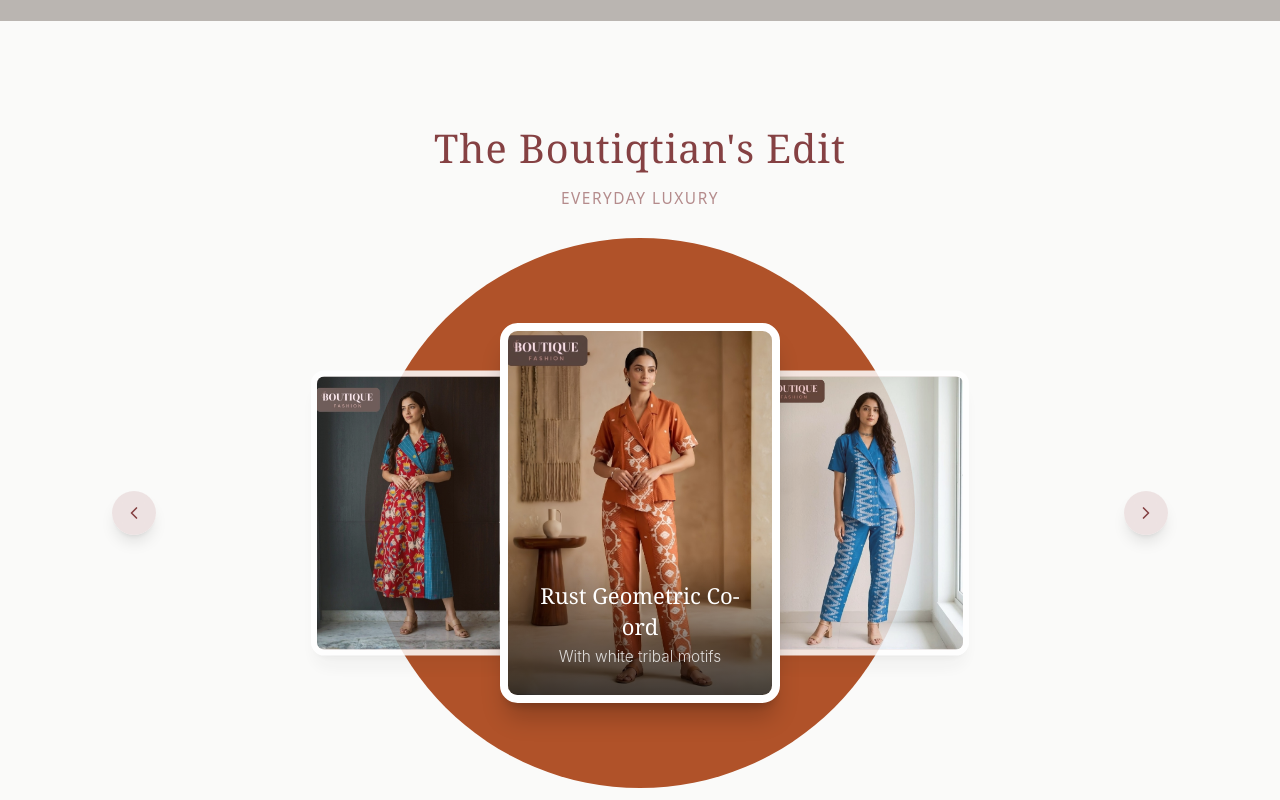
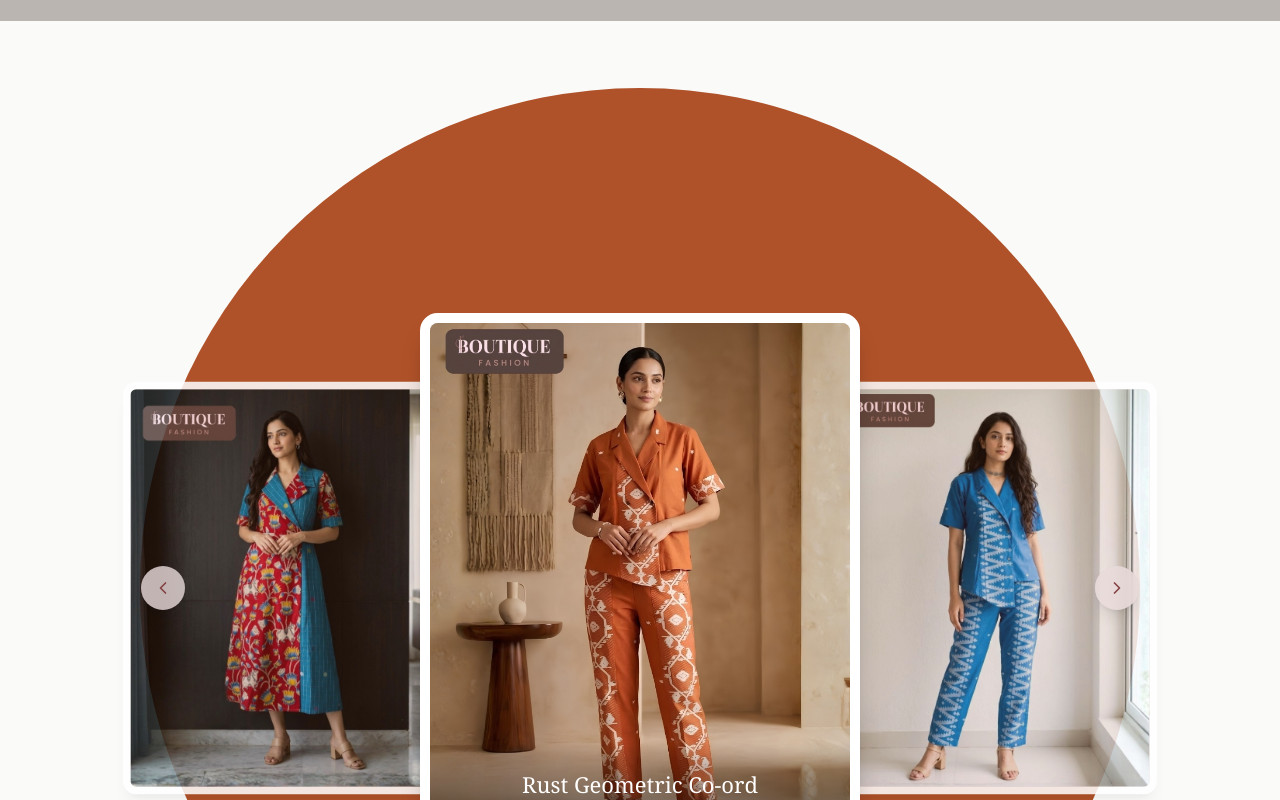
Before and after one commit to boutique-alt/Boutique-Fashion, a React (Vite) app: page / in a window 1280 px wide. Shown: the part 1040-1840 px from the top of the page. Built offline with nearby package versions, Linux system fonts and the light colour scheme; no server answers; the database is empty; grey boxes are pictures that could not be loaded; a web font is replaced by a local one.

Commit message:
Adjusted desktop carousel dimensions and fixed horizontal layout shift issue

```diff
--- a/src/components/sections/CoverflowCarousel.tsx
+++ b/src/components/sections/CoverflowCarousel.tsx
@@ -137,7 +137,7 @@ export default function CoverflowCarousel() {
 
   return (
     <section className="relative w-full overflow-hidden bg-stone-50 py-16 md:py-24">
-      <div className="mx-auto max-w-7xl px-4 md:px-6">
+      <div className="mx-auto w-full px-4 md:max-w-none md:px-12 lg:px-24">
         <div className="mb-12 text-center">
           <h2 className="font-serif text-3xl font-light tracking-wide text-charcoal md:text-4xl">
             The Boutiqtian's Edit
@@ -147,10 +147,10 @@ export default function CoverflowCarousel() {
           </p>
         </div>
 
-        <div className="relative mx-auto flex h-[400px] w-full max-w-5xl items-center justify-center md:h-[500px]">
+        <div className="relative mx-auto flex h-[400px] w-full max-w-5xl items-center justify-center md:h-[550px] lg:h-[650px] md:max-w-none">
           {/* Dynamic Background Circle */}
           <div
-            className="absolute left-1/2 top-1/2 h-[400px] w-[400px] -translate-x-1/2 -translate-y-1/2 rounded-full transition-colors duration-1000 ease-in-out md:h-[550px] md:w-[550px]"
+            className="absolute left-1/2 top-1/2 h-[400px] w-[400px] -translate-x-1/2 -translate-y-1/2 rounded-full transition-colors duration-1000 ease-in-out md:h-[850px] md:w-[850px] lg:h-[1000px] lg:w-[1000px]"
             style={{ backgroundColor: carouselItems[currentIndex].bgColor }}
           />
 
@@ -187,9 +187,9 @@ export default function CoverflowCarousel() {
                   duration: 0.8,
                   ease: [0.32, 0.72, 0, 1]
                 }}
-                className="absolute left-1/2 top-0 flex h-full w-[220px] flex-col items-center justify-center md:w-[280px]"
+                className="absolute left-1/2 top-0 flex h-full w-[220px] flex-col items-center justify-center md:w-[360px] lg:w-[440px]"
               >
-                <div className={`relative h-[280px] w-full overflow-hidden rounded-2xl border-[6px] border-white bg-accent shadow-xl transition-all duration-500 md:h-[380px] md:border-[8px] ${isCenter ? 'shadow-black/20' : 'shadow-black/5'}`}>
+                <div className={`relative h-[280px] w-full overflow-hidden rounded-2xl border-[6px] border-white bg-accent shadow-xl transition-all duration-500 md:h-[480px] lg:h-[550px] md:border-[10px] ${isCenter ? 'shadow-black/20' : 'shadow-black/5'}`}>
                   <img
                     src={item.image}
                     alt={item.title}
```
